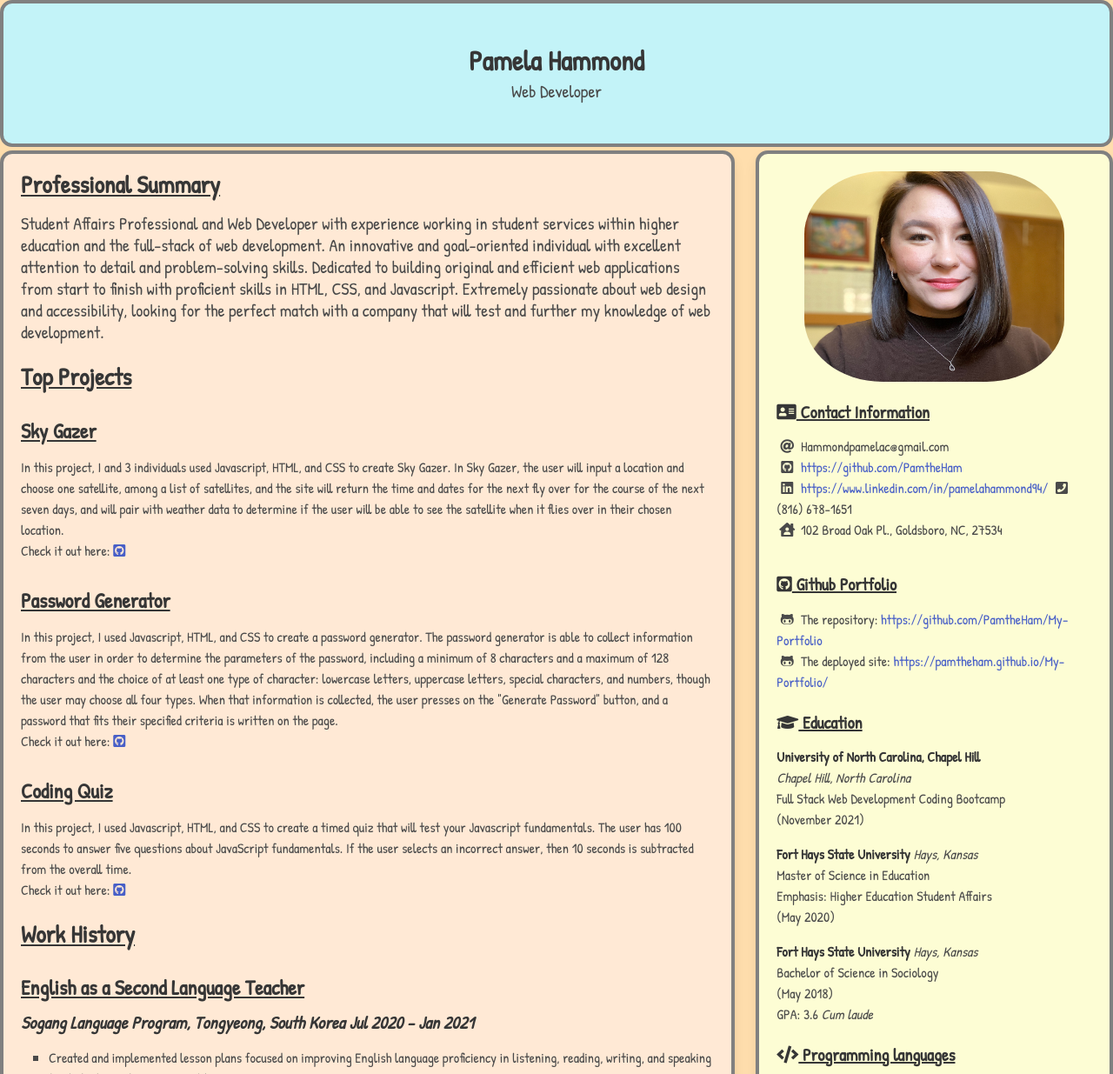
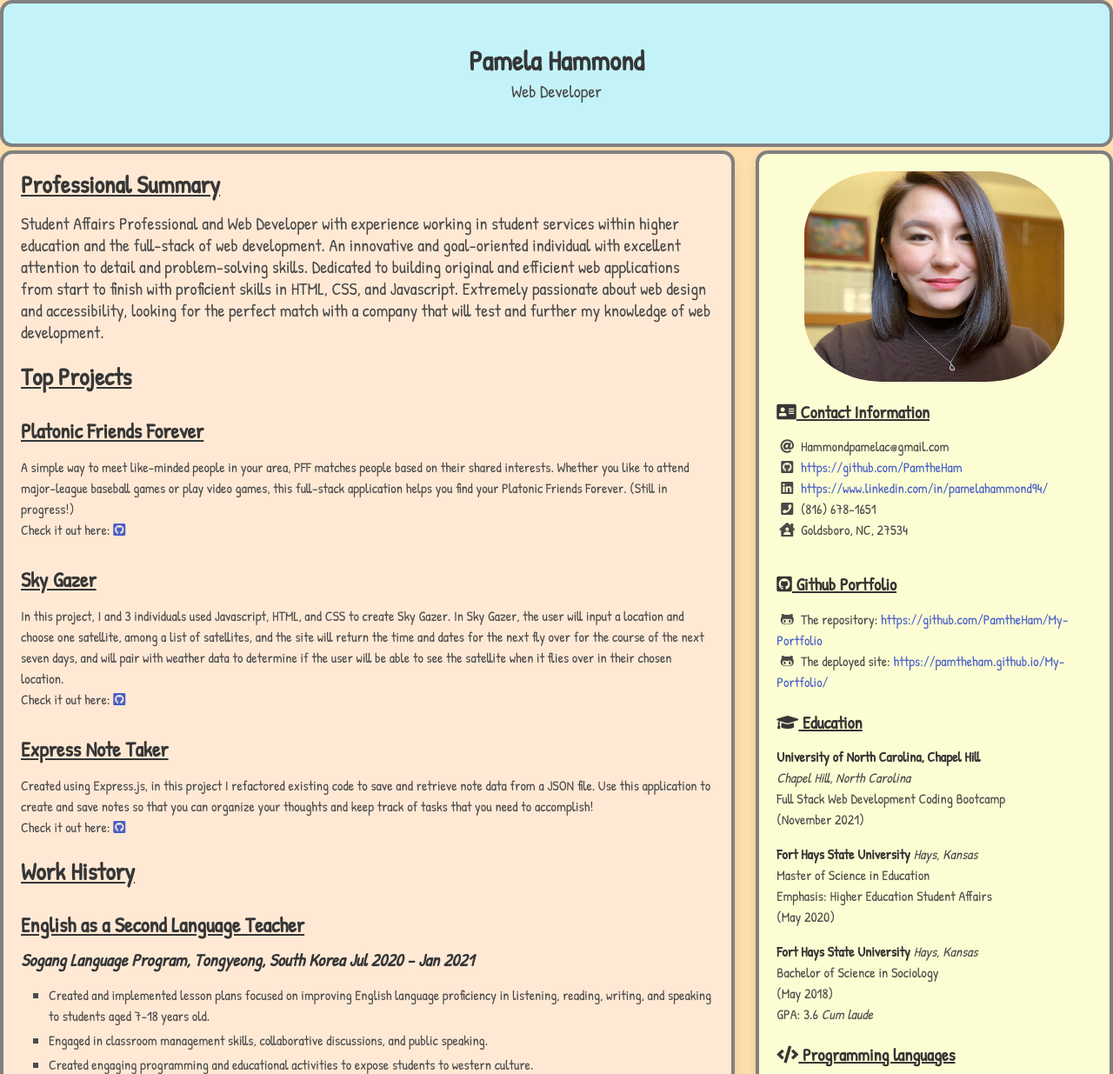
Before and after one commit to PamtheHam/static-resume-with-icons, a plain HTML site: page index.html in a window 1280 px wide. Shown: the top 1235 px of the page at 87% size. Drawn offline with nearby package versions, Linux system fonts and the light colour scheme.

Commit message:
changed project links

```diff
--- a/index.html
+++ b/index.html
@@ -42,20 +42,20 @@
 
               <section>
               <h2>Top Projects</h2>
+              <h3>Platonic Friends Forever</h3>
+              <p>A simple way to meet like-minded people in your area, PFF matches people based on their shared interests. Whether you like to attend major-league baseball games or play video games, this full-stack application helps you find your Platonic Friends Forever. (Still in progress!)
+                <br>
+                Check it out here: <a href="https://github.com/PamtheHam/platonic-friends-forever"><i class="fab fa-github-square"></i></a>
+              </p>
               <h3>Sky Gazer</h3>
               <p>In this project, I and 3 individuals used Javascript, HTML, and CSS to create Sky Gazer. In Sky Gazer, the user will input a location and choose one satellite, among a list of satellites, and the site will return the time and dates for the next fly over for the course of the next seven days, and will pair with weather data to determine if the user will be able to see the satellite when it flies over in their chosen location.
                 <br>
                 Check it out here: <a href="https://pamtheham.github.io/Sky-Gazer/"><i class="fab fa-github-square"></i></a>
               </p>
-              <h3>Password Generator</h3>
-              <p>In this project, I used Javascript, HTML, and CSS to create a password generator. The password generator is able to collect information from the user in order to determine the parameters of the password, including a minimum of 8 characters and a maximum of 128 characters and the choice of at least one type of character: lowercase letters, uppercase letters, special characters, and numbers, though the user may choose all four types. When that information is collected, the user presses on the "Generate Password" button, and a password that fits their specified criteria is written on the page.
+              <h3>Express Note Taker</h3>
+              <p>Created using Express.js, in this project I refactored existing code to save and retrieve note data from a JSON file. Use this application to create and save notes so that you can organize your thoughts and keep track of tasks that you need to accomplish!
                 <br>
-                Check it out here: <a href="https://pamtheham.github.io/Password-Generator/"><i class="fab fa-github-square"></i></a>
-              </p>
-              <h3>Coding Quiz</h3>
-              <p>In this project, I used Javascript, HTML, and CSS to create a timed quiz that will test your Javascript fundamentals. The user has 100 seconds to answer five questions about JavaScript fundamentals. If the user selects an incorrect answer, then 10 seconds is subtracted from the overall time.
-                <br>
-                Check it out here: <a href="https://pamtheham.github.io/Coding-Quiz/"><i class="fab fa-github-square"></i></a>
+                Check it out here: <a href="https://github.com/PamtheHam/Express-Note-Taker"><i class="fab fa-github-square"></i></a>
               </p>
               </section>
 
@@ -165,6 +165,7 @@
                 <i class="fab fa-linkedin"></i>
             </span>
             <a href="https://www.linkedin.com/in/pamelahammond94/">https://www.linkedin.com/in/pamelahammond94/</a>
+            <br>
               <span class="icon">
                   <i class="fas fa-phone-square"></i>
               </span>
@@ -173,7 +174,7 @@
               <span class="icon">
                   <i class="fas fa-house-user"></i>
               </span>
-             102 Broad Oak Pl., Goldsboro, NC, 27534
+             Goldsboro, NC, 27534
             </p>
           </section>
 
```
Also changed, not shown: 2 other files.
